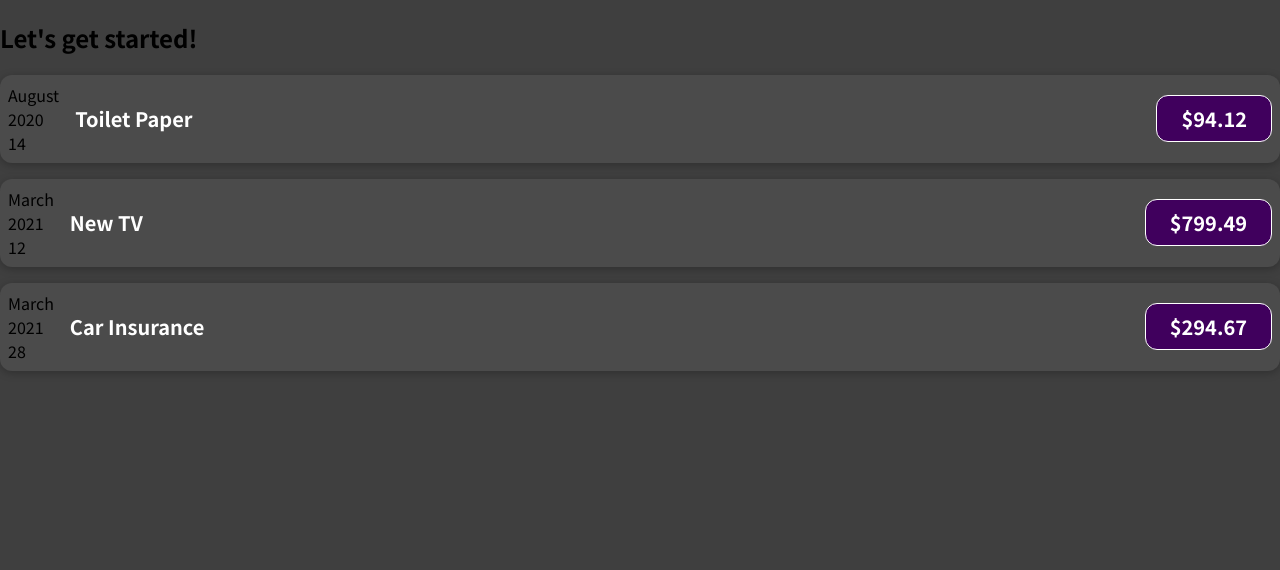
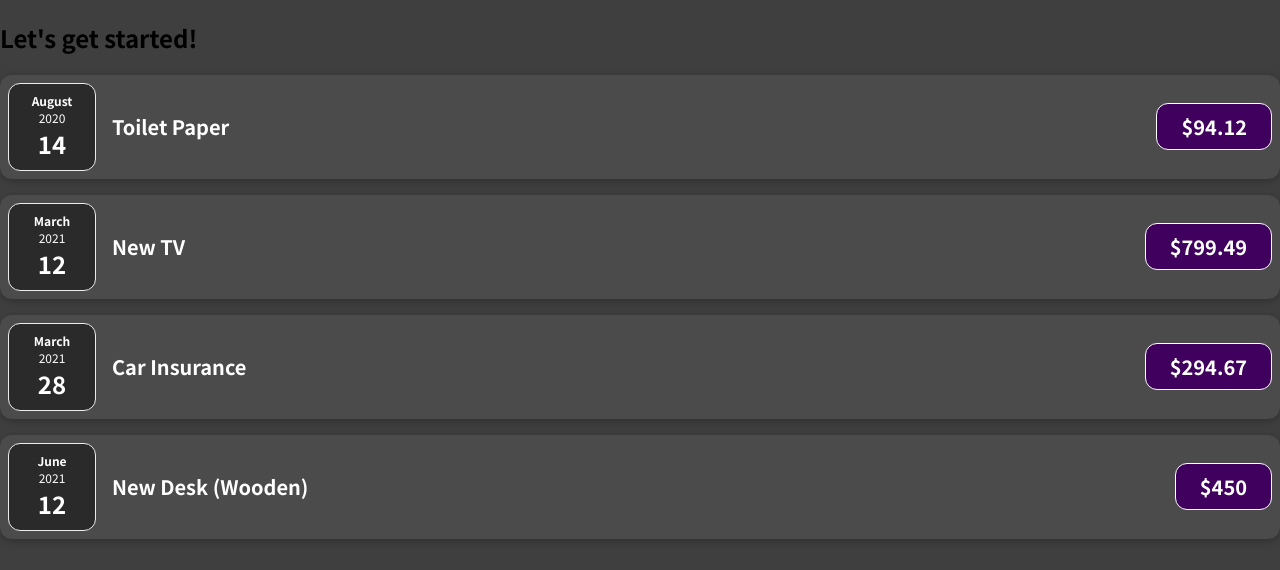
Before and after one commit to azamatyudaev/react-complete-guide, a React (Create React App) app: page / in a window 1280 px wide. Shown: the top 570 px of the page. Built offline with nearby package versions, Linux system fonts and the light colour scheme.

Commit message:
Lesson 7 Splitting components into multiple components

```diff
--- a/src/App.jsx
+++ b/src/App.jsx
@@ -8,7 +8,12 @@ function App() {
       amount: 94.12,
       date: new Date(2020, 7, 14)
     },
-    { id: 'e2', title: 'New TV', amount: 799.49, date: new Date(2021, 2, 12) },
+    {
+      id: 'e2',
+      title: 'New TV',
+      amount: 799.49,
+      date: new Date(2021, 2, 12)
+    },
     {
       id: 'e3',
       title: 'Car Insurance',
@@ -30,17 +35,22 @@ function App() {
         title={expenses[0].title}
         amount={expenses[0].amount}
         date={expenses[0].date}
-      ></ExpensesItem>
+      />
       <ExpensesItem
         title={expenses[1].title}
         amount={expenses[1].amount}
         date={expenses[1].date}
-      ></ExpensesItem>
+      />
       <ExpensesItem
         title={expenses[2].title}
         amount={expenses[2].amount}
         date={expenses[2].date}
-      ></ExpensesItem>
+      />
+      <ExpensesItem
+        title={expenses[3].title}
+        amount={expenses[3].amount}
+        date={expenses[3].date}
+      />
     </div>
   )
 }
--- /dev/null
+++ b/src/components/ExpensesDate.css
@@ -0,0 +1,26 @@
+.expense-date {
+  display: flex;
+  flex-direction: column;
+  width: 5.5rem;
+  height: 5.5rem;
+  border: 1px solid #ececec;
+  background-color: #2a2a2a;
+  color: white;
+  border-radius: 12px;
+  align-items: center;
+  justify-content: center;
+}
+
+.expense-date__month {
+  font-size: 0.75rem;
+  font-weight: bold;
+}
+
+.expense-date__year {
+  font-size: 0.75rem;
+}
+
+.expense-date__day {
+  font-size: 1.5rem;
+  font-weight: bold;
+}
--- /dev/null
+++ b/src/components/ExpensesDate.jsx
@@ -0,0 +1,17 @@
+import './ExpensesDate.css'
+
+const ExpensesDate = (props) => {
+  const month = props.date.toLocaleString('en-US', { month: 'long'})
+  const year = props.date.getFullYear()
+  const day = props.date.toLocaleString('en-US', { day: '2-digit'})
+
+  return (
+    <div className="expense-date">
+      <div className="expense-date__month">{month}</div>
+      <div className="expense-date__year">{year}</div>
+      <div className="expense-date__day">{day}</div>
+    </div>
+  )
+}
+
+export default ExpensesDate
--- a/src/components/ExpensesItem.jsx
+++ b/src/components/ExpensesItem.jsx
@@ -1,17 +1,11 @@
 import './ExpensesItem.css'
+import ExpensesDate from './ExpensesDate'
 
 const ExpensesItem = (props) => {
-  const month = props.date.toLocaleString('en-US', { month: 'long'})
-  const year = props.date.getFullYear()
-  const day = props.date.toLocaleString('en-US', { day: '2-digit'})
 
   return (
     <div className="expense-item">
-      <div>
-        <div>{month}</div>
-        <div>{year}</div>
-        <div>{day}</div>
-      </div>
+      <ExpensesDate date={props.date} />
 
       <div className="expense-item__description">
         <h2>{props.title}</h2>
```
